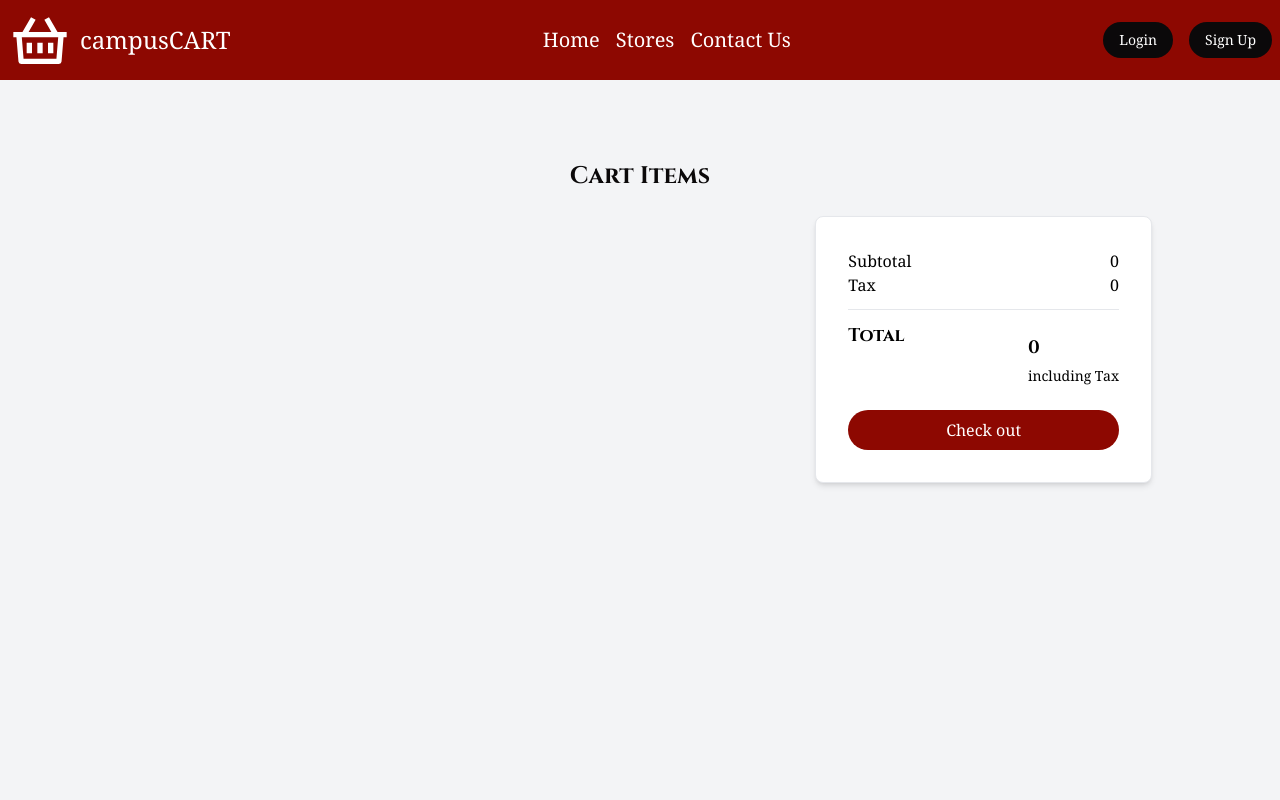
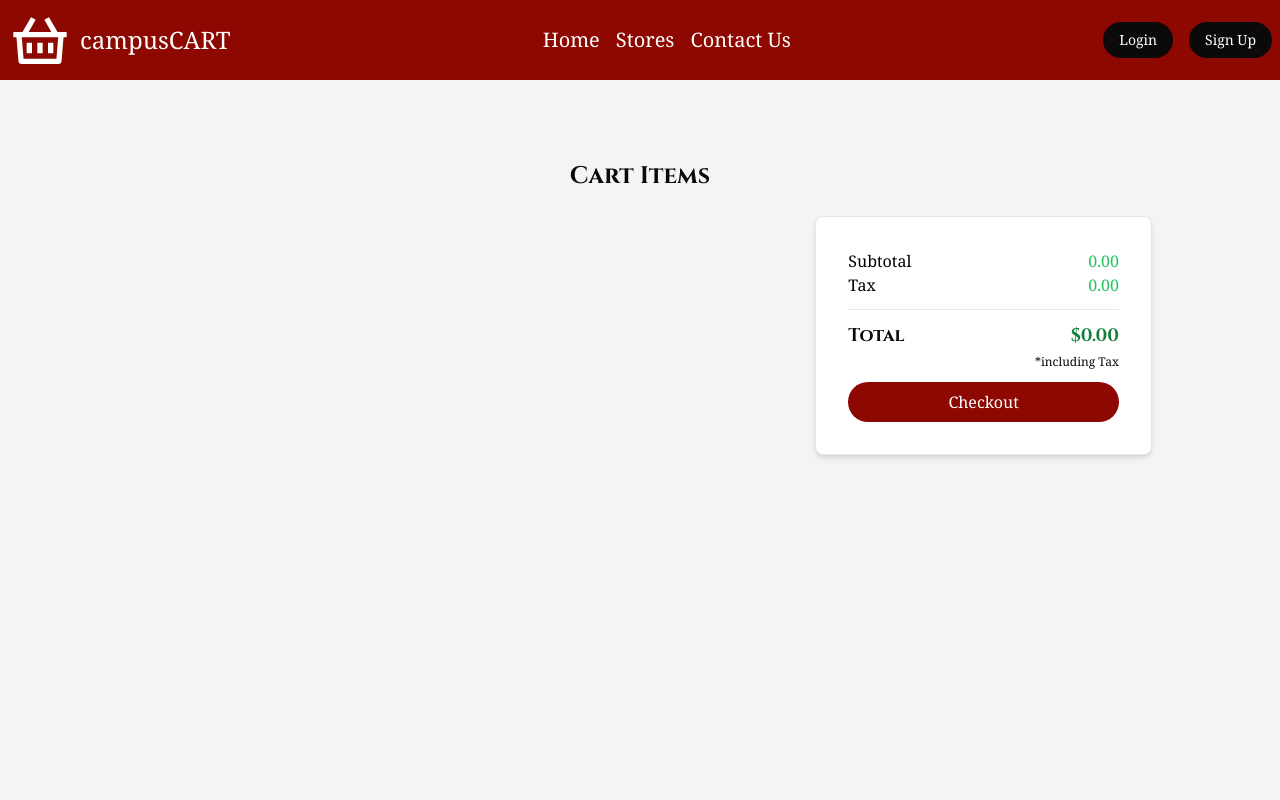
Before and after one commit to hamitsehjal/CampusCart-FRONTEND, a Next.js app: page /cart in a window 1280 px wide. Shown: the top 800 px of the page. Built offline with nearby package versions, Linux system fonts and the light colour scheme.

Commit message:
OrderSummary - Improved the design

```diff
--- a/package.json
+++ b/package.json
@@ -12,6 +12,10 @@
   "author": "Hamit Sehjal",
   "license": "MIT",
   "dependencies": {
+    "@fortawesome/fontawesome-svg-core": "^6.5.1",
+    "@fortawesome/free-regular-svg-icons": "^6.5.1",
+    "@fortawesome/free-solid-svg-icons": "^6.5.1",
+    "@fortawesome/react-fontawesome": "^0.2.0",
     "@react-google-maps/api": "^2.19.2",
     "@reduxjs/toolkit": "^1.9.7",
     "@stripe/stripe-js": "^2.1.11",
@@ -19,6 +23,7 @@
     "next": "^13.5.3",
     "react": "^18.2.0",
     "react-dom": "^18.2.0",
+    "react-feather": "^2.0.10",
     "react-icons": "^4.11.0",
     "react-redux": "^8.1.3",
     "stripe": "^14.4.0",
--- a/src/pages/cart.jsx
+++ b/src/pages/cart.jsx
@@ -113,22 +113,21 @@ const Cart = () => {
         <div className="shadow-md mt-0 md:w-1/3 h-full rounded-lg border bg-white p-8">
           <div className="flex justify-between">
             <p className="font-noto_serif font-medium text-black">Subtotal</p>
-            <p className="font-noto_serif font-medium text-black">{cartSubTotal}</p>
+            <p className="font-noto_serif font-medium text-green-500">{cartSubTotal.toFixed(2)}</p>
           </div>
           <div className="flex justify-between">
             <p className="font-noto_serif font-medium text-black">Tax</p>
-            <p className="font-noto_serif font-medium text-black">{cartTax}</p>
+            <p className="font-noto_serif font-medium text-green-500">{cartTax.toFixed(2)}</p>
           </div>
           <hr className="my-3" />
+
           <div className="flex justify-between">
-            <p className="font-cinzel font-medium text-black text-lg">Total</p>
-            <div className="my-3">
-              <p className="mb-1 text-lg font-cinzel font-bold text-black">{cartTotal}</p>
-              <p className="text-sm font-noto_serif font-medium text-black">including Tax</p>
-            </div>
-          </div>
+            <p className="font-cinzel font-medium text-campus-text text-lg">Total</p>
+            <p className="mb-1 text-lg font-cinzel font-bold text-green-700">${cartTotal.toFixed(2)}</p>
+        </div>
+        <p className="text-xs font-noto_serif font-medium text-campus-text text-right">*including Tax</p>
           <form onSubmit={handleSubmit} >
-            <button className="font-noto_serif font-medium text-white mt-3 w-full rounded-full bg-campus-red py-2 hover:bg-campus-accent" >Check out</button>
+            <button className="font-noto_serif font-medium text-white mt-3 w-full rounded-full bg-campus-red py-2 hover:bg-campus-accent" >Checkout</button>
           </form>
         </div>
       </div>
--- a/src/pages/order-summary.jsx
+++ b/src/pages/order-summary.jsx
@@ -1,13 +1,18 @@
-import React from 'react'
+import React from 'react';
 import { useSelector } from 'react-redux';
 import { selectCartTax, selectCartTotal, selectCartSubTotal } from '../store/cartSelector';
-import { loadStripe } from '@stripe/stripe-js'
+import { loadStripe } from '@stripe/stripe-js';
 import { getCartItems } from 'lib/authenticate';
+import { FontAwesomeIcon } from '@fortawesome/react-fontawesome';
+import { faSquareCheck, faLocationDot, faExclamationCircle, faArrowLeft } from '@fortawesome/free-solid-svg-icons';
+import { useRouter } from 'next/router';
 
-function orderSummary() {
+function OrderSummary() {
   const cartTotal = useSelector(selectCartTotal);
   const cartTax = useSelector(selectCartTax);
   const cartSubTotal = useSelector(selectCartSubTotal);
+  const router = useRouter();
+
   // handle submit for form submission
   const handleSubmit = async (e) => {
     e.preventDefault();
@@ -18,64 +23,73 @@ function orderSummary() {
           'Content-Type': 'application/json',
         },
         body: getCartItems(),
-            })
+      });
 
       if (response.ok) {
-                console.log('Payment Form Submitted!!')
+        console.log('Payment Form Submitted!!');
         const data = await response.json();
 
-                // Redirect to the url returns by Stripe session
+        // Redirect to the URL returned by Stripe session
         window.location.href = data.url;
-            }
-            else {
+      } else {
         console.log(`Error`, response.status, response.statusText);
       }
-
     } catch (err) {
       console.log('error', err.message);
     }
-    }
+  };
+
+
   // Configure the Stripe Object
   loadStripe(process.env.NEXT_PUBLIC_STRIPE_PUBLISHABLE_KEY);
 
-
   return (
-
-        <div className="shadow-md mt-0 md:w-1/3 h-full rounded-lg border bg-white p-8">
-            <div className="flex justify-between">
-                <p className="font-noto_serif font-medium text-black">Subtotal</p>
-                <p className="font-noto_serif font-medium text-black">{cartSubTotal}</p>
+    <div className="flex items-center justify-center mt-8 mb-8 ">
+      <div className="shadow-md h-full rounded-lg border bg-white p-8 ">
+      <FontAwesomeIcon icon={faArrowLeft} size="lg" className=" text-campus-text cursor-pointer" onClick={() => router.push('/Map')} />
+        <div className='flex flex-col items-center'>
+        <FontAwesomeIcon icon={faSquareCheck} size="3x" className="mb-4 text-green-900" />
         </div>
-            <div className="flex justify-between">
-                <p className="font-noto_serif font-medium text-black">Tax</p>
-                <p className="font-noto_serif font-medium text-black">{cartTax}</p>
+      <p className="font-cinzel text-lg font-bold text-campus-text mb-5 text-center">Order Summary</p>
+        <div className="flex justify-between mb-4">
+          <p className="font-noto_serif font-medium text-campus-text">Subtotal</p>
+          <p className="font-noto_serif font-medium text-green-500">${cartSubTotal.toFixed(2)}</p>
+        </div>
+        <div className="flex justify-between mb-4">
+          <p className="font-noto_serif font-medium text-campus-text">Tax</p>
+          <p className="font-noto_serif font-medium text-green-500">${cartTax.toFixed(2)}</p>
         </div>
         <hr className="my-3" />
-            <div className="flex flex-col justify-between">
-                <div>
-                    <p className="font-cinzel font-medium text-black text-lg">Total</p>
-                    <div className="my-3">
-                        <p className="mb-1 text-lg font-cinzel font-bold text-black">{cartTotal}</p>
-                        <p className="text-sm font-noto_serif font-medium text-black">including Tax</p>
-
+        <div className="flex flex-col justify-between mb-4">
+        <div className="flex justify-between">
+            <p className="font-cinzel font-medium text-campus-text text-lg">Total</p>
+            <p className="mb-1 text-lg font-cinzel font-bold text-green-700">${cartTotal.toFixed(2)}</p>
+        </div>
+          <p className="text-xs font-noto_serif font-medium text-campus-text text-right">*including Tax</p>
+          {/* location */}
+          <div className='flex items-center ml-8'>
+          <FontAwesomeIcon icon={faLocationDot} className="text-campus-red ml-2 mr-1" />
+          <p className="font-cinzel font-lg mt-6">Customer Pickup Location</p>
           </div>
 
-                </div>
-                {/* location */}
-                <div>
-                    <p className="font-cinzel font-medium text-black text-lg">Location</p>
-                    <div className="my-3">
-                        <p className="mb-1 text-lg font-cinzel font-bold text-black">{localStorage.getItem('location')}</p>
-
-                    </div>
-
+          <div className="border p-3 rounded-md my-3">
+            <div className="my-1">
+              <p className="text-m font-noto_serif text-center text-campus-secondary">{localStorage.getItem('location')}</p>
             </div>
           </div>
-            <form onSubmit={handleSubmit} >
-                <button className="font-noto_serif font-medium text-white mt-3 w-full rounded-full bg-campus-red py-2 hover:bg-campus-accent" >Check out</button>
+        </div>
+        <div className="flex items-center">
+      <p className="font-noto_serif text-xs text-campus-text mr-1 ml-9">Review the information carefully before checkout</p>
+      <FontAwesomeIcon icon={faExclamationCircle} className="text-campus-red ml-2" />
+        </div>
+        <form onSubmit={handleSubmit}>
+          <button className="font-noto_serif font-medium text-white mt-3 w-full rounded-full bg-campus-red py-2 hover:bg-campus-accent">
+            Checkout
+          </button>
         </form>
       </div>
-    )
+    </div>
+  );
 }
 
-export default orderSummary
+export default OrderSummary;
```
Also changed, not shown: 1 other file (tests, documents, lock files or other folders). Lines whose indentation alone changed are shown as unchanged.
